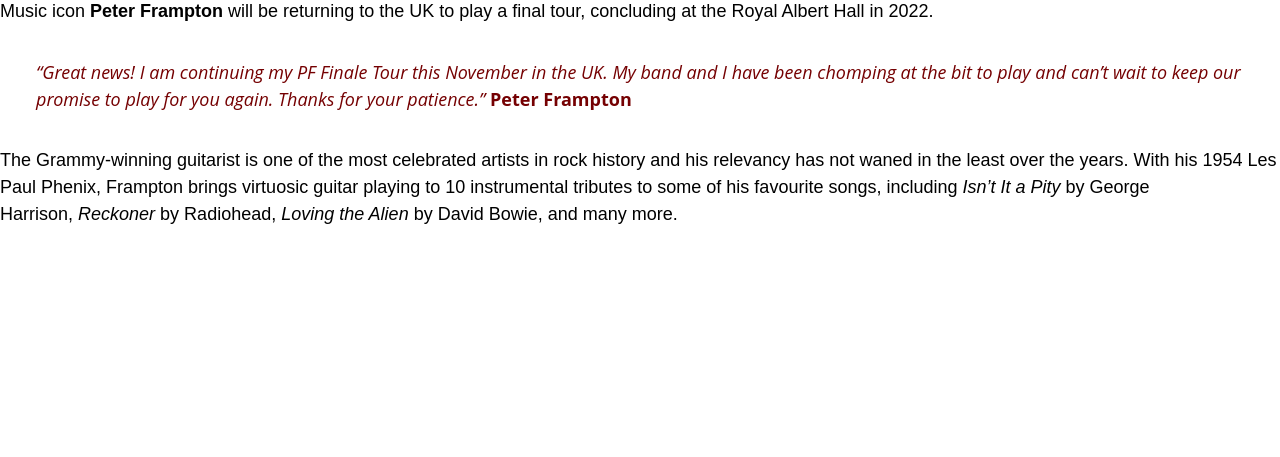
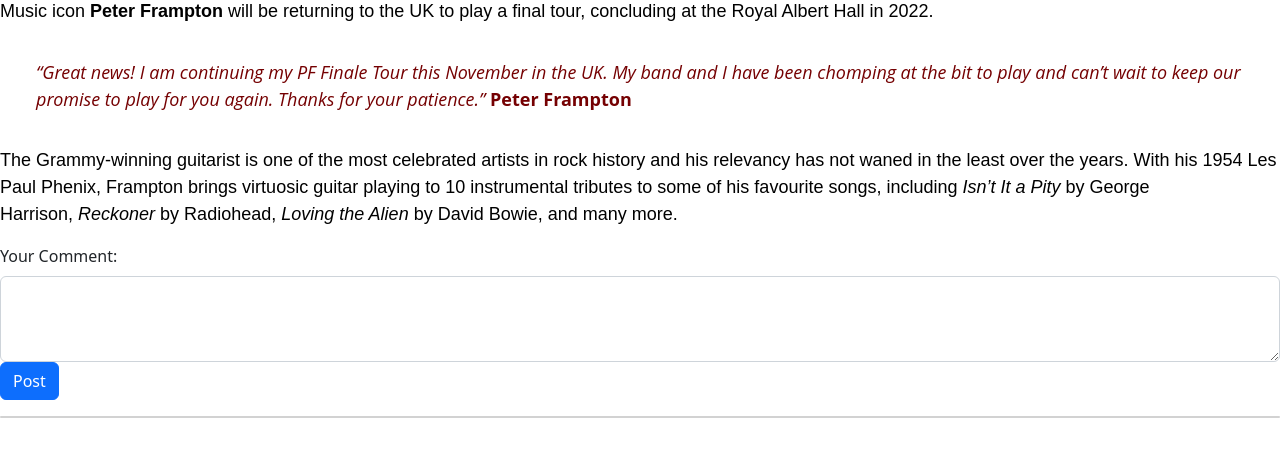
Before and after one commit to marked-gil/goodwill-events, a Django app: a page that uses templates/event_details.html in a window 1280 px wide. Shown: the part 297-754 px from the top of the page. Run offline with Django 3.2, Linux system fonts and the light colour scheme; data comes from the database, SQL or seed files in the repository; both versions use the stored data as it was after the commit; some libraries are stand-ins or nearby versions.

Commit message:
Display comments in the event_details page

```diff
--- a/events/views.py
+++ b/events/views.py
@@ -1,7 +1,8 @@
 from django.shortcuts import get_object_or_404, redirect
+from django.contrib.auth.mixins import LoginRequiredMixin
 from django.urls import reverse
 from django.views.generic import ListView, DetailView, TemplateView, View
-from .models import Event
+from .models import Event, Comment
 
 
 class FeaturedView(TemplateView):
@@ -36,10 +37,13 @@ class EventDetails(DetailView):
         else:
             context['liked'] = False
 
+        context['comments'] = Comment.objects.filter(
+            event__slug=self.kwargs.get('slug'))
+
         return context
 
 
-class EventLike(View):
+class EventLike(LoginRequiredMixin, View):
 
     def post(self, request, slug):
         event = get_object_or_404(Event, slug=slug)
--- a/templates/event_details.html
+++ b/templates/event_details.html
@@ -41,8 +41,30 @@
     </div>
 </div>
 
-<!-- COMMENT SECTION HERE -->
-<div>
-    <!-- commentsection -->
-</div>
+<!-- COMMENT SECTION -->
+<section id="comments-outer-wrapper">
+    <div class="mb-3">
+        <form action="" method="POST">
+            {% csrf_token %}
+            <label for="exampleFormControlTextarea1" class="form-label">Your Comment:</label>
+            <textarea class="form-control" id="exampleFormControlTextarea1" rows="3"></textarea>
+            <button class="btn btn-primary" type="submit">Post</button>
+        </form>
+    </div>
+    <div class="card">
+        {% if comments %}
+        <h4>Comments:</h4>
+        {% endif %}
+        {% for comment in comments %}
+        <div class="card-body">
+            <h5 class="card-title">{{ comment.author }}</h5>
+            <h6 class="card-subtitle mb-2 text-muted">{{ comment.posted_on }}</h6>
+            <p class="card-text">{{ comment.text_comment }}</p>
+            <a href="#" class="card-link">Delete</a>
+        </div>
+        {% endfor %}
+    </div>
+</section>
+
+
 {% endblock content %}
```
Also changed, not shown: db.sqlite3, events/migrations/0004_comment.py (added).
